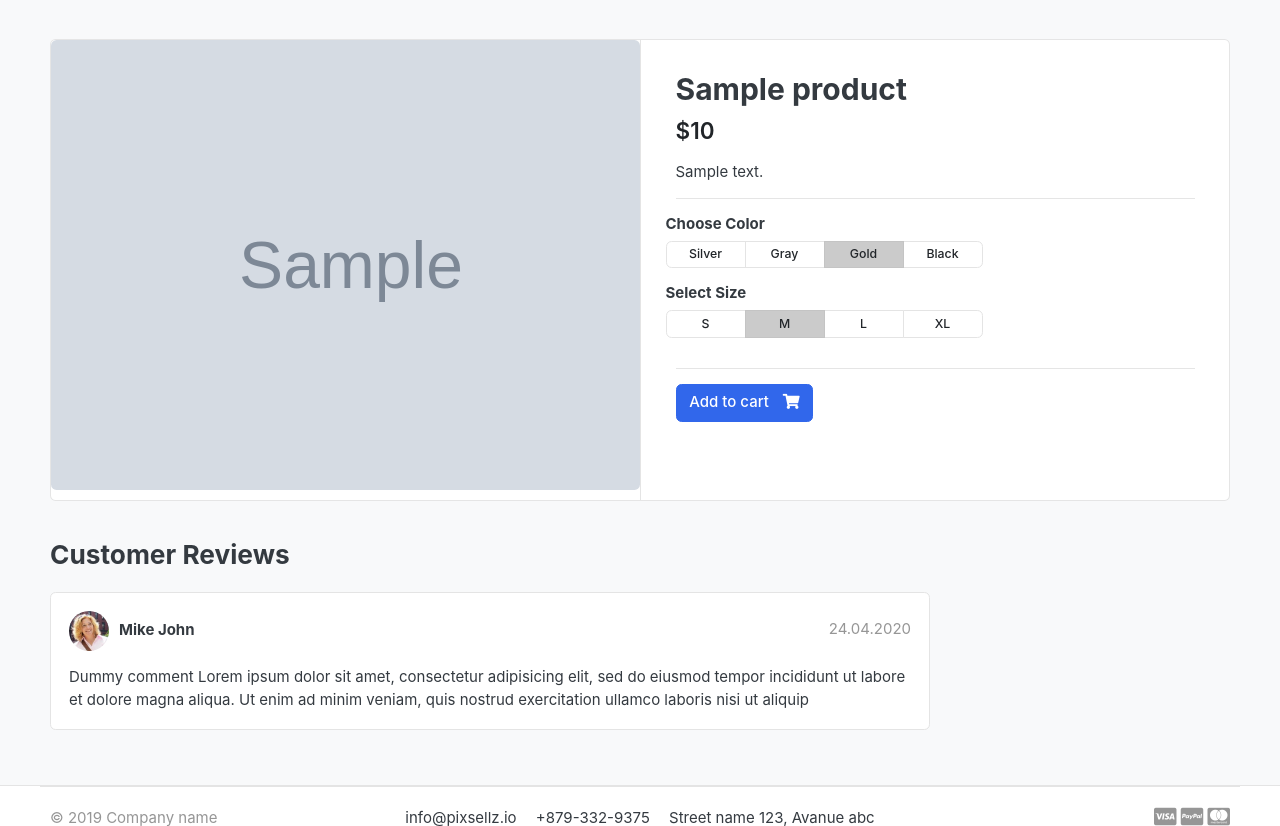
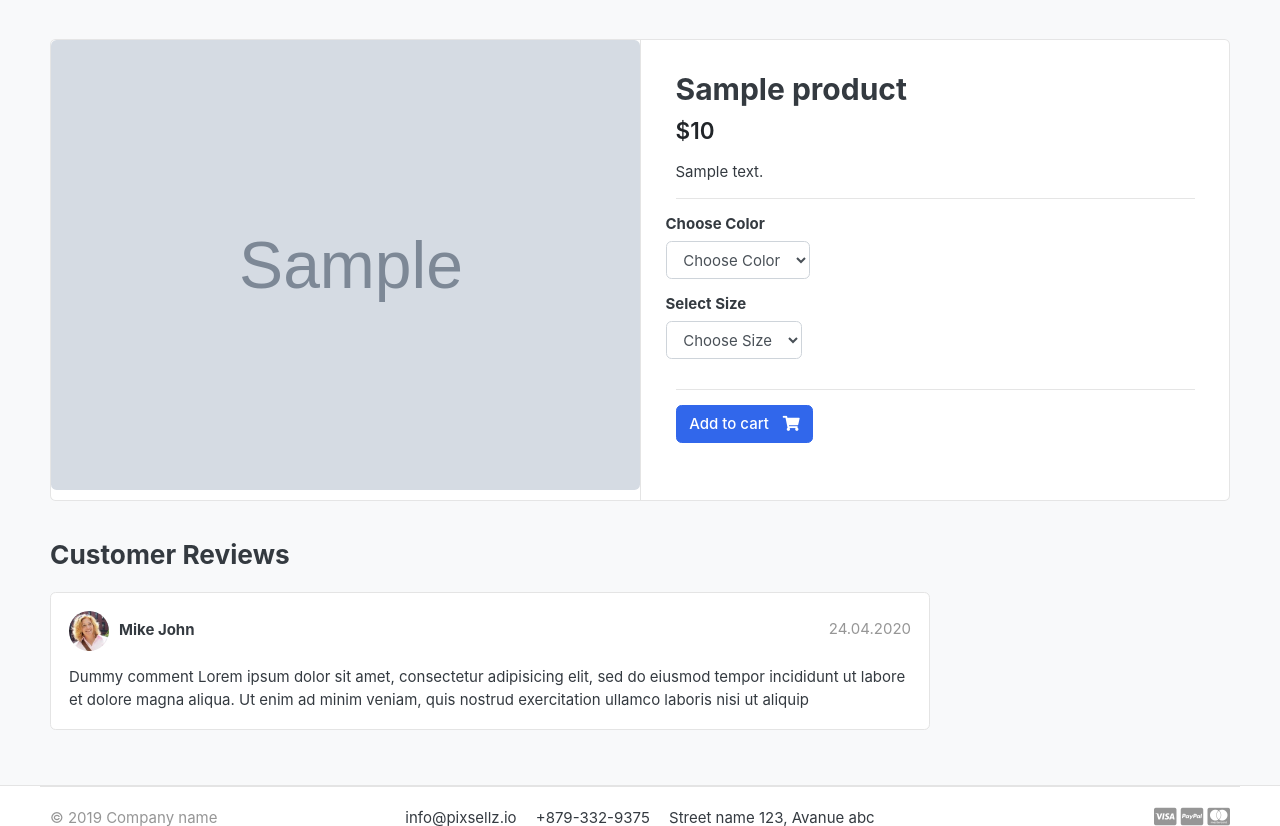
Before and after one commit to Ali-Sina-255/Django-Ecommerce-project, a Django app: a page that uses templates/store/product_detail.html in a window 1280 px wide. Shown: the part 119-945 px from the top of the page. Run offline with Django 5.2, Linux system fonts and the light colour scheme; tables that the repository leaves empty hold one stand-in row (values such as "Sample post"); grey boxes marked "Sample" are stand-in pictures; some libraries are stand-ins or nearby versions; some web fonts are replaced.

Commit message:
product variation is added

```diff
--- a/carts/views.py
+++ b/carts/views.py
@@ -1,7 +1,9 @@
 from django.shortcuts import render, redirect, get_object_or_404
-from store.models import Product
+from store.models import Product, Variation
 from . models import Cart, CartItem
 from django.core.exceptions import ObjectDoesNotExist
+from django.http import HttpResponse
+
 
 def _cart_id(request):
     cart = request.session.session_key
@@ -13,6 +15,21 @@
 def add_cart(request, product_id):
     # get product
     product = Product.objects.get(id=product_id)
+    if request.method == "POST":
+        # color = request.POST['color']
+        # size = request.POST['size']
+        # print("size", size, "color", color)
+        for item in request.POST:
+            key = item
+            value = request.POST[key]
+            print(key, value)
+            try:
+                variation = Variation.objects.get(product=product,variation_category__iexact=key,variation_value__iexact=value)
+                print(variation)
+            except:
+                pass
+
+
     try:
         cart = Cart.objects.get(cart_id=_cart_id(request))
         # get the cart using the cart_id present in the session
--- a/store/models.py
+++ b/store/models.py
@@ -2,13 +2,14 @@
 from category.models import Category
 from django.urls import reverse
 
+
 class Product(models.Model):
-    product_name = models.CharField(max_length=255,unique=True)
+    product_name = models.CharField(max_length=255, unique=True)
     slug = models.SlugField(max_length=255, unique=True)
     description = models.TextField()
     price = models.IntegerField()
     images = models.ImageField(upload_to='photos/products/')
-    stock  = models.IntegerField()
+    stock = models.IntegerField()
     is_available = models.BooleanField(default=True)
     category = models.ForeignKey(Category, on_delete=models.CASCADE)
     created_at = models.DateTimeField(auto_now_add=True)
@@ -19,3 +20,31 @@
 
     def get_product_url(self):
         return reverse('store:product_detail', args=[self.category.slug, self.slug])
+
+
+class VariationManager(models.Manager):
+    def colors(self):
+        return super(VariationManager, self).filter(variation_category='color', is_active=True)
+
+    def sizes(self):
+        return super(VariationManager, self).filter(variation_category='size',is_active = True)
+
+
+VARIATION_CATEGORY_CHOICES = (
+    ('color', 'color'),
+    ('size', 'size'),
+)
+
+
+class Variation(models.Model):
+    product = models.ForeignKey(Product, on_delete=models.CASCADE)
+    variation_category = models.CharField(
+        max_length=255, choices=VARIATION_CATEGORY_CHOICES)
+    variation_value = models.CharField(max_length=255)
+    is_active = models.BooleanField(default=False)
+    created_date = models.DateTimeField(auto_now_add=True)
+
+    objects = VariationManager()
+
+    def __unicode__(self) -> str:
+        return self.product
--- a/store/views.py
+++ b/store/views.py
@@ -4,11 +4,11 @@
 from . models import Product
 from carts.models import CartItem
 from carts.views import _cart_id
-from django.core.paginator import EmptyPage, Paginator,PageNotAnInteger
+from django.core.paginator import EmptyPage, Paginator, PageNotAnInteger
 from django.db.models import Q
 
 
-def store(request, category_slug= None):
+def store(request, category_slug=None):
     categories = None
     products = None
     # try:
@@ -17,31 +17,34 @@
     #     return HttpResponse(f'Category with {category_slug} does not exist!!!')
     if category_slug != None:
         # Using Try ana except
-        categories =get_object_or_404(Category,slug=category_slug).order_by('id')
-        products = Product.objects.filter(category=categories,is_available=True)
-        paginator = Paginator(products,4)
+        categories = get_object_or_404(
+            Category, slug=category_slug)
+        products = Product.objects.filter(
+            category=categories, is_available=True)
+        paginator = Paginator(products, 4)
         page = request.GET.get('page')
         paged_products = paginator.get_page(page)
         product_count = products.count()
     else:
         products = Product.objects.all().filter(is_available=True).order_by('id')
-        paginator = Paginator(products,6)
+        paginator = Paginator(products, 6)
         page = request.GET.get('page')
         paged_products = paginator.get_page(page)
         product_count = products.count()
-
 
     context = {
         "products": paged_products,
         "product_count": product_count
     }
-    return render(request, 'store/store.html',context)
+    return render(request, 'store/store.html', context)
 
 
 def product_detail(request, category_slug, product_slug):
     try:
-        single_product = Product.objects.get(category__slug=category_slug,slug=product_slug)
-        in_cart = CartItem.objects.filter(cart__cart_id=_cart_id(request), product=single_product).exists()
+        single_product = Product.objects.get(
+            category__slug=category_slug, slug=product_slug)
+        in_cart = CartItem.objects.filter(cart__cart_id=_cart_id(
+            request), product=single_product).exists()
 
     except Exception as e:
         raise e
@@ -51,12 +54,17 @@
     }
     return render(request, 'store/product_detail.html', context)
 
+
 def product_search(request):
     if 'query_search' in request.GET:
-        query_search  = request.GET['query_search']
+        query_search = request.GET['query_search']
         if query_search:
-            products = Product.objects.order_by('-created_at').filter(description__icontains=query_search)
+            products = Product.objects.order_by('-created_at').filter(
+                Q(description__icontains=query_search) |
+                Q(product_name__icontains=query_search))
+            product_count = products.count()
     context = {
-        'products':products
+        'products': products,
+        "product_count": product_count
     }
-    return render(request, 'store/store.html',context)
+    return render(request, 'store/store.html', context)
--- a/templates/store/product_detail.html
+++ b/templates/store/product_detail.html
@@ -1,5 +1,4 @@
-{% extends 'base.html' %} {% block content %}
-{% load static %}
+{% extends 'base.html' %} {% block content %} {% load static %}
 <section class="section-content padding-y bg">
   <div class="container">
     <!-- ============================ COMPONENT 1 ================================= -->
@@ -15,6 +14,8 @@
           <!-- gallery-wrap .end// -->
         </aside>
         <main class="col-md-6 border-left">
+          <form action="{% url 'cart:add_cart' single_product.id %}" method="POST">
+            {% csrf_token %}
             <article class="content-body">
               <h2 class="title">{{single_product.product_name}}</h2>
 
@@ -28,71 +29,51 @@
               <div class="row">
                 <div class="item-option-select">
                   <h6>Choose Color</h6>
-                <div
-                  class="btn-group btn-group-sm btn-group-toggle"
-                  data-toggle="buttons"
-                >
-                  <label class="btn btn-light">
-                    <input type="radio" name="radio_color" /> Silver
-                  </label>
-                  <label class="btn btn-light">
-                    <input type="radio" name="radio_color" /> Gray
-                  </label>
-                  <label class="btn btn-light active">
-                    <input type="radio" name="radio_color checked" /> Gold
-                  </label>
-                  <label class="btn btn-light">
-                    <input type="radio" name="radio_color" /> Black
-                  </label>
-                </div>
+                  <select name="color" id="" class="form-control"  required>
+                    <option value="" disabled selected>Choose Color</option>
+
+                    {% for i in single_product.variation_set.colors %}
+                    <option value="{{i.variation_value| lower}}">{{i.variation_value| capfirst}}</option>
+                    {% endfor %}
+                  </select>
                 </div>
               </div>
               <!-- row.// -->
               <div class="row">
                 <div class="item-option-select">
                   <h6>Select Size</h6>
-                <div
-                  class="btn-group btn-group-sm btn-group-toggle"
-                  data-toggle="buttons"
-                >
-                  <label class="btn btn-light">
-                    <input type="radio" name="radio_color" /> S
-                  </label>
-                  <label class="btn btn-light active">
-                    <input type="radio" name="radio_color" checked /> M
-                  </label>
-                  <label class="btn btn-light">
-                    <input type="radio" name="radio_color" /> L
-                  </label>
-                  <label class="btn btn-light">
-                    <input type="radio" name="radio_color" /> XL
-                  </label>
-                </div>
+                  <select name="size" id="" class="form-control">
+                    <option value="" disabled selected>Choose Size</option>
+                    {% for i in single_product.variation_set.sizes %}
+                    <option value="{{i.variation_value| lower}}">{{i.variation_value| capfirst}}</option>
+                    {% endfor %}
+                  </select>
                 </div>
               </div>
               <!-- row.// -->
               <hr />
               {% if single_product.stock <= 0 %}
-            <h3 class='text-danger'>Out of Stock</h3>
-            {% else %}
-            {% if in_cart %}
+              <h3 class="text-danger">Out of Stock</h3>
+              {% else %} {% if in_cart %}
               <a class="btn btn-success">
                 <span class="text">Added to cart</span>
                 <i class="fas fa-check"></i>
               </a>
               <a href="{% url 'cart:cart' %}" class="btn btn-outline-primary">
-              <span class="text">View  cart</span>
+                <span class="text">View cart</span>
                 <i class="fas fa-eye"></i>
               </a>
               {% else %}
-            <a href="{% url 'cart:add_cart' single_product.id %}" class="btn btn-primary">
+              <button
+               type="submit"
+                class="btn btn-primary"
+              >
                 <span class="text">Add to cart</span>
                 <i class="fas fa-shopping-cart"></i>
-            </a>
-            {% endif %}
-
-            {% endif %}
+              </button>
+              {% endif %} {% endif %}
             </article>
+          </form>
           <!-- product-info-aside .// -->
         </main>
         <!-- col.// -->
```
Also changed, not shown: store/admin.py (+7 -1 lines), templates/store/store.html (+13 -1 lines), store/migrations/0002_variation.py (added). Lines whose indentation alone changed are shown as unchanged.
